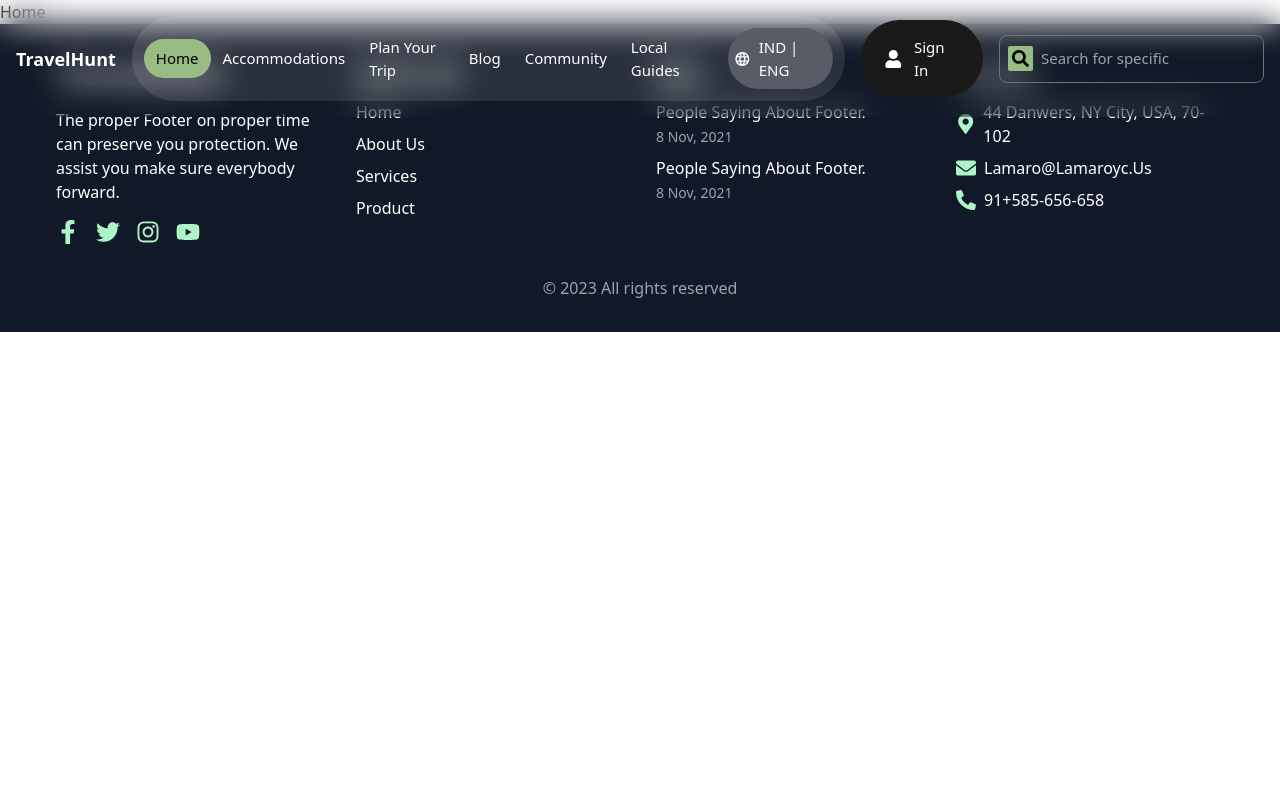
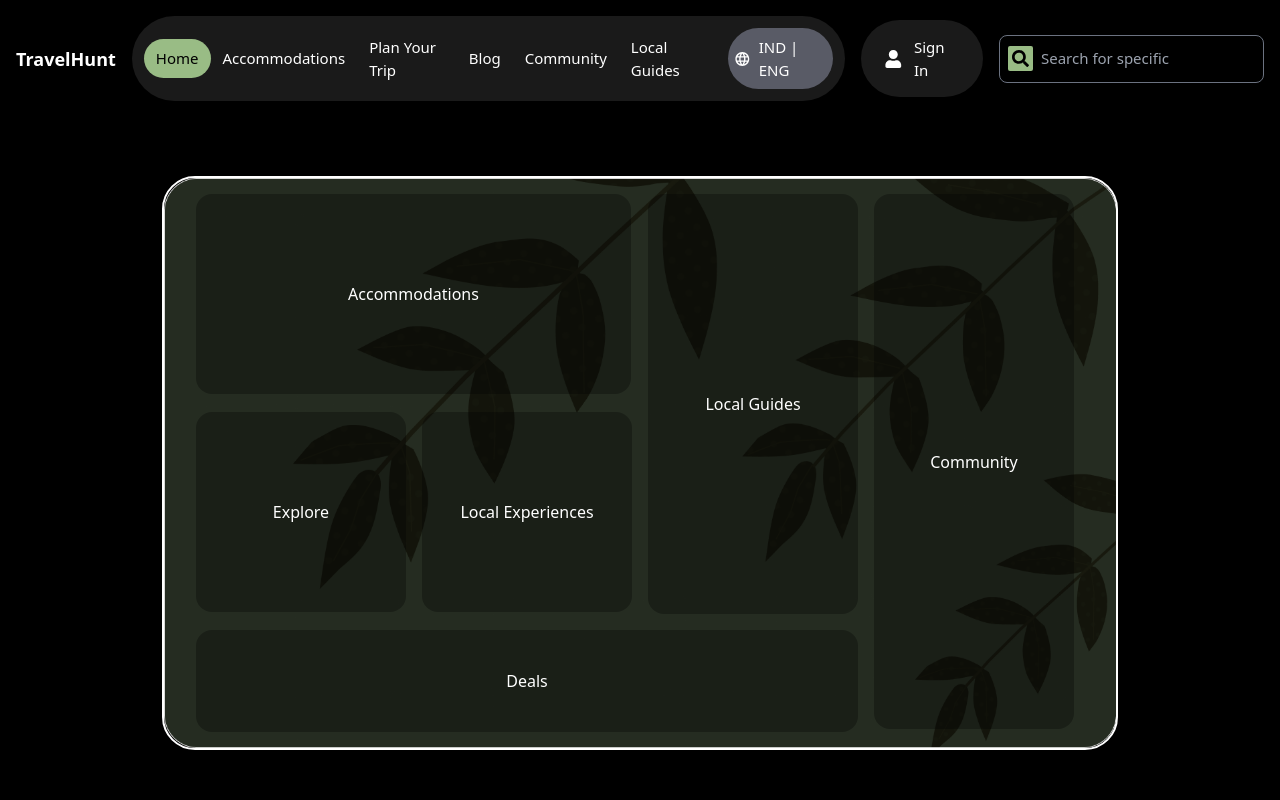
Before and after one commit to Soumyadipmaity1/travel-hunt, a React (Create React App) app: page / in a window 1280 px wide. Shown: the top 800 px of the page. Built offline with nearby package versions, Linux system fonts and the light colour scheme.

Commit message:
feat: Update Home page with GridLayout component and background grid image

```diff
--- a/src/pages/Home.js
+++ b/src/pages/Home.js
@@ -1,7 +1,12 @@
 import React from 'react'
+
+import GridLayout from '../components/HomePage/GridStyle'
 
 export default function Home() {
   return (
-    <div>Home</div>
+    <div className='bg-black h-screen pt-16'>
+
+    <GridLayout/>
+    </div>
   )
 }
```
